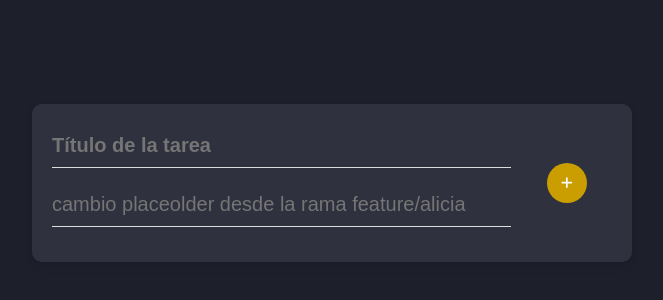
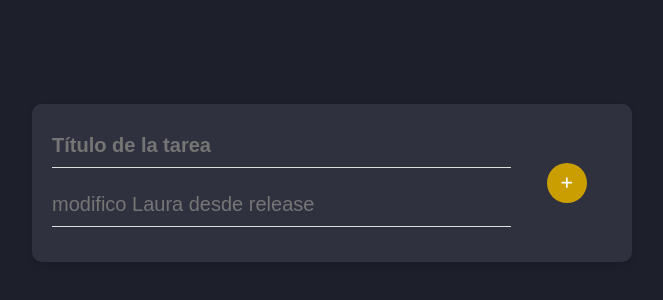
Before and after one commit to Laura250212/Practica, a React (Create React App) app: page / in a window 1280 px wide. Shown: the part 250-550 px from the top of the page, without its empty margins (308-971 px from the left). Built offline with nearby package versions, Linux system fonts and the light colour scheme.

Commit message:
modifico Laura desde release

```diff
--- a/src/components/ProductivityDashboard/ProductivityDashboard.js
+++ b/src/components/ProductivityDashboard/ProductivityDashboard.js
@@ -166,7 +166,7 @@ const ProductivityDashboard = (props) => {
           <input
             type="text"
 
-            placeholder="cambio placeolder desde la rama feature/alicia"
+            placeholder="modifico Laura desde release"
             value={description}
             onChange={(e) => setDescription(e.target.value)}
             className="input-description"
```
